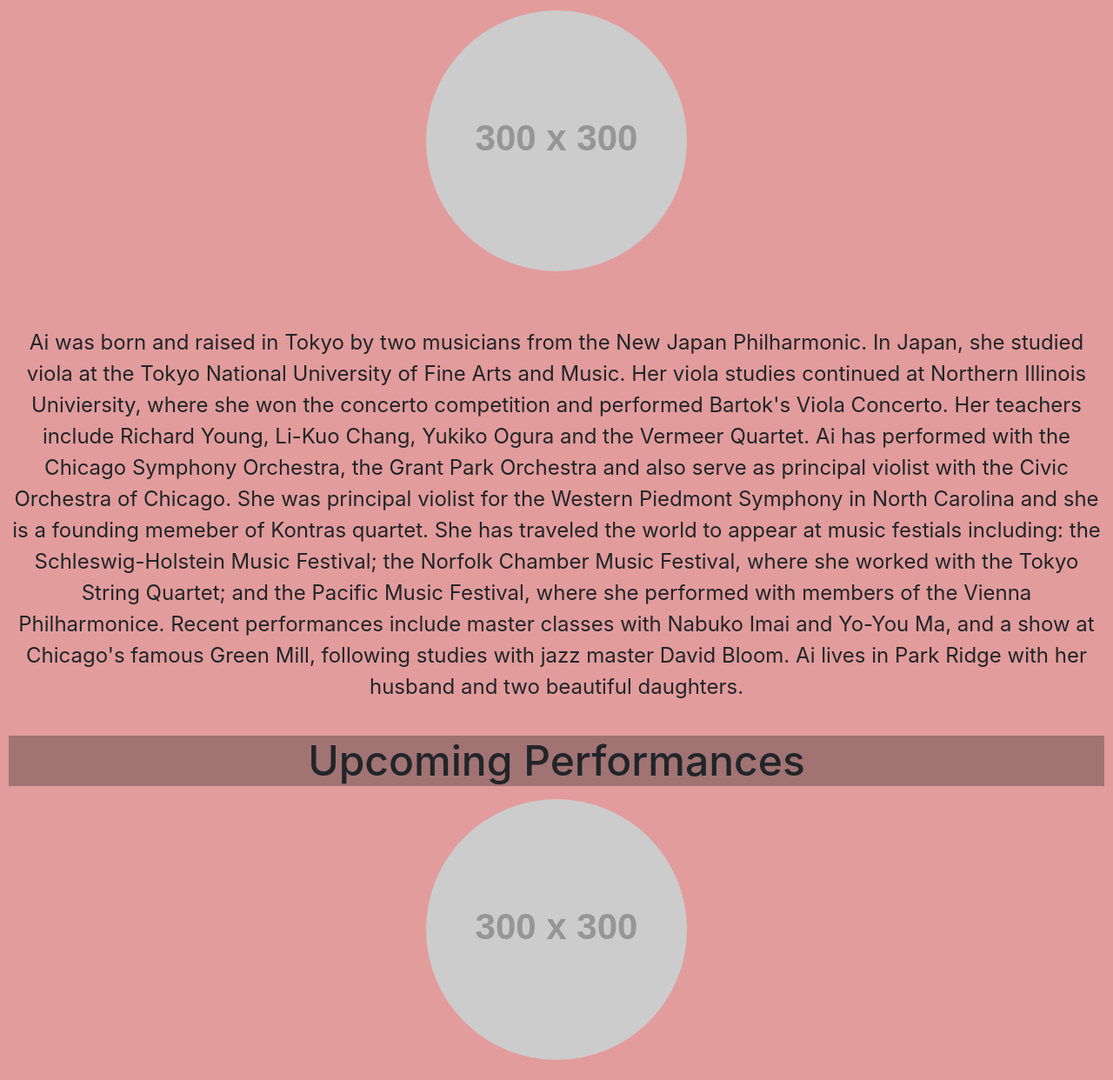
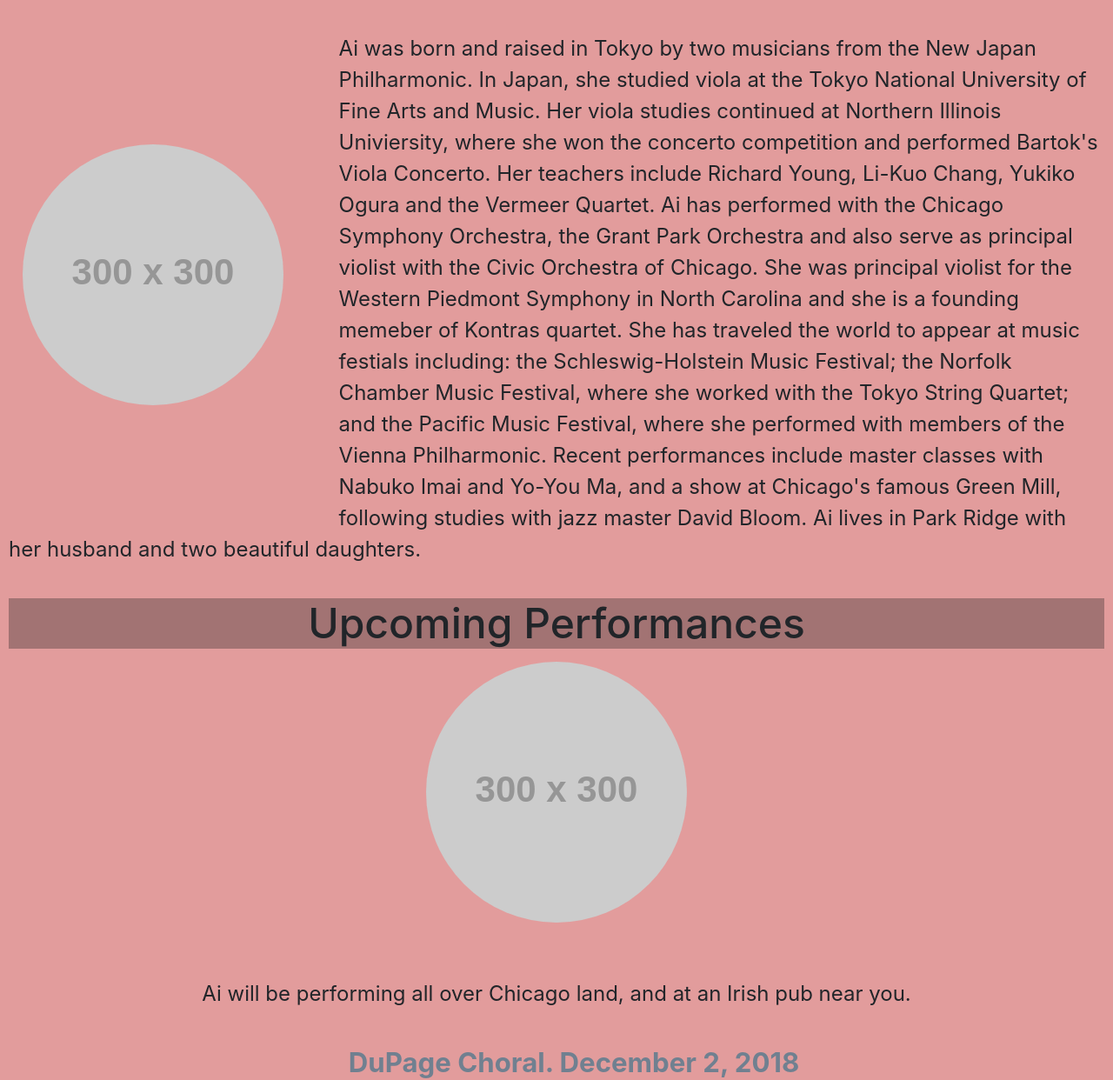
Before and after one commit to mmcasper/Ai_Ishida, a plain HTML site: page index.html in a window 1280 px wide. Shown: the part 398-1640 px from the top of the page at 87% size. Drawn offline with nearby package versions, Linux system fonts and the light colour scheme; placeholder pictures from the web are drawn by us; files whose address does not match are found by name.

Commit message:
final except images and some layout

```diff
--- a/index.html
+++ b/index.html
@@ -19,30 +19,27 @@
 
         <header class="header">
             <h1 class="name">Ai Ishida, Viola</h1>
-           <!-- <div class="container fluid">
-                <div class="row">
-                    <div class="col-md-6 col-lg-12"> -->
+
                     <ul class="nav">
                             <li><a href="#about">About</a></li>
                             <li><a href="#concerts">Upcoming Concerts</a></li>
                             <li><a href="#teaching">Teaching</a></li>
                             <li><a href="#hire">Event Booking</a></li>
                             <li><a href="#videos">Videos</a></li>
-                    <!-- </ul>
-                    </div>
-                </div>
-           </div> -->
+                    </ul>
+
         </header>
 
         <!-- About section with bio and photo -->
         <div id='about'>
             <h2>About</h2>
-            <div class="box">
-                    <img src="https://imgplaceholder.com/300x300" class='aboutImg'>
-                    <p class='aboutText'>Ai was born and raised in Tokyo by two musicians from the New Japan Philharmonic. In Japan, she studied viola at the Tokyo National University of Fine Arts and Music. Her viola studies continued at Northern Illinois Univiersity, where she won the concerto competition and performed Bartok's Viola Concerto. Her teachers include Richard Young, Li-Kuo Chang, Yukiko Ogura and the Vermeer Quartet.
-                        Ai has performed  with the Chicago Symphony Orchestra, the Grant Park Orchestra and also serve as principal violist with the Civic Orchestra of Chicago. She was principal violist for the Western Piedmont Symphony in North Carolina and she is a founding memeber of Kontras quartet. She has traveled the world to appear at music festials including: the Schleswig-Holstein Music Festival; the Norfolk Chamber Music Festival, where she worked with the Tokyo String Quartet; and the Pacific Music Festival, where she performed with members of the Vienna Philharmonice. Recent performances include master classes with Nabuko Imai and Yo-You Ma, and a show at Chicago's famous Green Mill, following studies with jazz master David Bloom. Ai lives in Park Ridge with her husband and two beautiful daughters.</p>
-                </p>
+            <div class="aboutImg">
+                    <img src="https://imgplaceholder.com/300x300">
             </div>
+
+             <div class='aboutText'>
+                <p>Ai was born and raised in Tokyo by two musicians from the New Japan Philharmonic. In Japan, she studied viola at the Tokyo National University of Fine Arts and Music. Her viola studies continued at Northern Illinois Univiersity, where she won the concerto competition and performed Bartok's Viola Concerto. Her teachers include Richard Young, Li-Kuo Chang, Yukiko Ogura and the Vermeer Quartet. Ai has performed  with the Chicago Symphony Orchestra, the Grant Park Orchestra and also serve as principal violist with the Civic Orchestra of Chicago. She was principal violist for the Western Piedmont Symphony in North Carolina and she is a founding memeber of Kontras quartet. She has traveled the world to appear at music festials including: the Schleswig-Holstein Music Festival; the Norfolk Chamber Music Festival, where she worked with the Tokyo String Quartet; and the Pacific Music Festival, where she performed with members of the Vienna Philharmonic. Recent performances include master classes with Nabuko Imai and Yo-You Ma, and a show at Chicago's famous Green Mill, following studies with jazz master David Bloom. Ai lives in Park Ridge with her husband and two beautiful daughters.</p>
+             </div>
         </div>
 
 
@@ -51,10 +48,11 @@
         <!-- upcoming performances section and nav bar and photo -->
         <div id="concerts">
             <h2>Upcoming Performances</h2>
-                <div class='box'>
-                    <img src='https://imgplaceholder.com/300x300' alt="photo" class='gigsImg'>
-
-                    <p class="gigsText"> Ai will be performing all over Chicago land, and at an Irish pub near you.</p>
+                <div class='gigsImg'>
+                    <img src='https://imgplaceholder.com/300x300' alt="photo">
+                </div>
+                <div class="gigsText">
+                    <p> Ai will be performing all over Chicago land, and at an Irish pub near you.</p>
                 </div>
 
                     <ul  class='concertNav'>
--- a/style.css
+++ b/style.css
@@ -39,9 +39,7 @@ img{
     text-align: center;
 }
 
-.header{
-    justify-content: space-between;
-    }
+
 
 .nav, .concertNav{
    flex: 1;
@@ -53,22 +51,18 @@ img{
 }
 /* change nav bar layouts to row at larger screen */
 @media all and (min-width: 900px) {
-    .header, .nav{
+    .nav{
       flex-direction: row;
       width: 100%;
     }
   }
-
+/* make nav larger font on larger screens */
   @media all and (min-width: 1100px){
       .nav{
           font-size: 130%;
       }
   }
-
-  /* find breakpoints where 2-word links need spacing */
-
-
-  /* style nav li's and spacing */
+ /* style nav li's and spacing */
     .nav{
         padding: 0% 5% 10% 5%;
     }
@@ -81,13 +75,17 @@ img{
 
   }
 
+  a:hover{
+      color: purple;
+  }
+
   /* nav li a:hover{
 
   } */
 
    /* About */
     /* mobile first */
-    .aboutImg, .box{
+    .aboutImg{
         text-align: center;
     }
     .aboutText{
@@ -95,14 +93,20 @@ img{
         padding-top: 5%;
         padding-bottom: 3%;
     }
-    /* bigger screens */
-    @media all and (min-width: 900x){
+    @media all and (min-width: 900px){
         .aboutImg{
             float: left;
-          }
+            margin: 12% 5% 10% 2%;
+        }
+        .aboutText{
+            text-align: left;
+            padding-top: 2%;
+        }
+        /* .aboutText{
+            flex-wrap: wrap;
+        } */
     }
-
-  /* Upcoming performances */
+/* Upcoming performances */
     /* mobile first */
     .gigsImg{
         text-align: center;
```
Also changed, not shown: app.js (+0 -28 lines).
